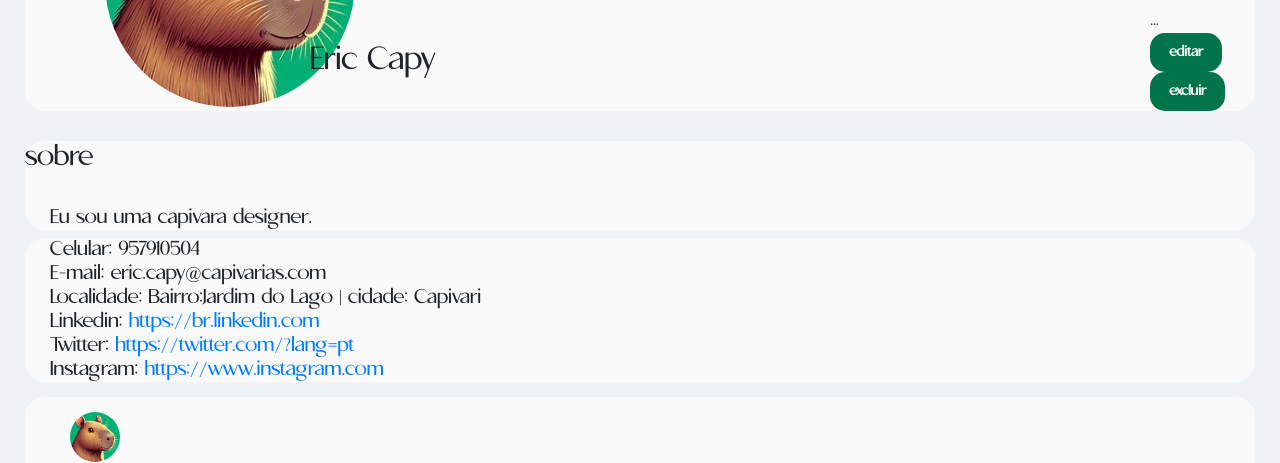
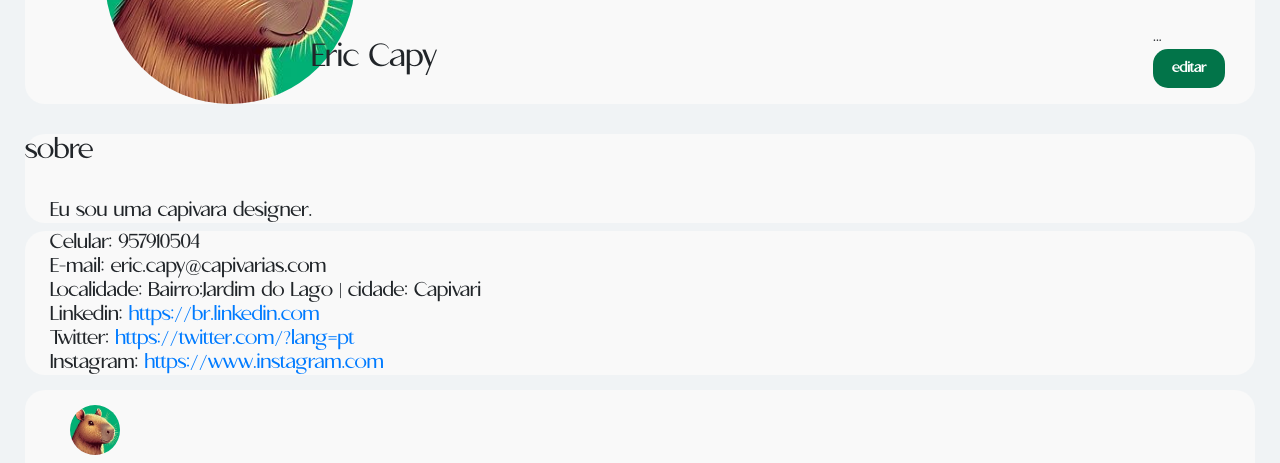
Before and after one commit to Gab0502/CapyJobs, a PHP site: page /perfil.php?idUser=1 in a window 1280 px wide, after a click on "...". Shown: the part 417-880 px from the top of the page. Run offline with PHP 8.4, Linux system fonts and the light colour scheme; a user stored in the database is signed in; data comes from the database, SQL or seed files in the repository; tables that the repository leaves empty hold one stand-in row (values such as "Sample post"); data that the repository does not hold is empty.

Commit message:
push 0802

```diff
--- a/perfil.php
+++ b/perfil.php
@@ -6,8 +6,6 @@ if(isset($_GET['idUser'])){
 
     $sql = "SELECT * FROM tb_users WHERE idUser = $idUser";
 
-    $feed = "SELECT tb_pub.*, tb_users.nome, tb_users.bio, tb_users.fotoPerfil FROM tb_pub
-    INNER JOIN tb_users ON tb_pub.idUser = $idUser";
 
     $result = $conn_capybd->query($sql);
 
@@ -40,11 +38,13 @@ if(isset($_GET['idUser'])){
     FROM tb_pub
     INNER JOIN tb_users ON tb_pub.idUser = tb_users.idUser
     LEFT JOIN tb_likes ON tb_pub.idPub = tb_likes.idPub AND tb_likes.idUser = '{$_SESSION['idUser']}'
-    LEFT JOIN tb_seg ON tb_pub.idUser = tb_seg.idSeg1 AND tb_seg.idSeg2 = '{$_SESSION['idUser']}' WHERE tb_pub.idUser= $idUser
+    LEFT JOIN tb_seg ON tb_pub.idUser = tb_seg.idSeg1 AND tb_seg.idSeg2 = '{$_SESSION['idUser']}' WHERE tb_pub.idUser
     GROUP BY tb_pub.idPub
     ORDER BY tb_pub.dataPub DESC";
 
-    $result = $conn_capybd->query($feed);
+    $pub = $conn_capybd->query($feed);
+
+    $pubs = $pub->fetch_assoc();
 
 ?>
 
@@ -89,25 +89,24 @@ if(isset($_GET['idUser'])){
             <!-- sessão de rosto-perfil .-->
             <div class="feed">
 
-                <div class="papel_parede">
+                <div class="papel_parede ">
                     <img src="images/<?php echo($row['banner'])?>" alt="">
                 </div>
 
                 <div class="rosto_novo descricao">
                     <img src='images/<?php echo($row['fotoPerfil'])?>'>
 
-                    <div class="ajuste-nome">
+                    <div class="ajuste-nome muda">
                     <h2> <?php echo($row['nome'])?></h2>
 
                     </div>
                         <?php
-                        $following = ($row['following'] > 0);
+                        $following = ($pubs['following'] > 0);
                         if ($row['idUser'] == $_SESSION['idUser']) {
                                 // Se o usuário logado é o mesmo que fez a publicação, mostra botões de edição/exclusão
                                 echo '<details>';
                                 echo '    <summary>...</summary>';
-                                echo '    <button class="btn-edit">editar</button>';
-                                echo '    <button onclick="deletePost('. $row['idPub'] .')" class="btn-edit">excluir</button>';
+                                echo '    <button id="btn-editar "class="btn-edit">editar</button>';
                                 echo '</details>';
                         } else {
                                 // Caso contrário, mostra botão de seguir/seguindo
@@ -125,7 +124,7 @@ if(isset($_GET['idUser'])){
                 <!-- sessão de detalhes  -->
 
             </div>
-            <div class="feed">
+            <div class="feed muda">
                 <h3>sobre</h3> <BR>
 
                 <h5><?php echo($row['bio'])?></h5>
```
Also changed, not shown: script.js (+15 -0 lines), images/65c4cb22a7846_capivaraTernoIcon.jfif (added).
